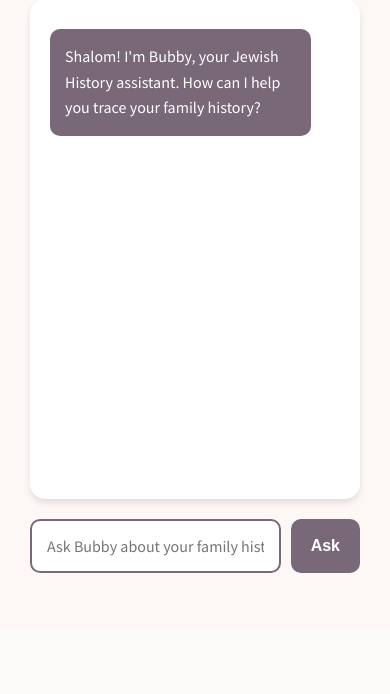
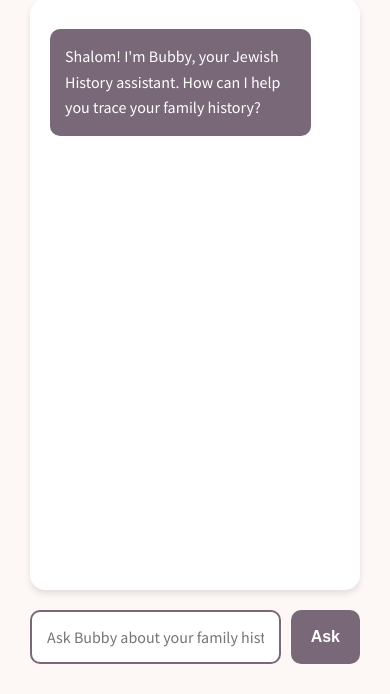
Before and after one commit to PixelNinja-VR/ask-bubby, a Flask app: page / in a window 390 px wide. Shown: the part 214-908 px from the top of the page. Before the commit the page ends 787 px from the top, so only its background shows below. Run offline with Flask 2, Linux system fonts and the light colour scheme.

Commit message:
Update index.html
Adjust chatbox size for mobile screens

```diff
--- a/templates/index.html
+++ b/templates/index.html
@@ -149,6 +149,11 @@
             button {
                 padding: 15px 20px;
             }
+            .chat-container {
+                height: 70vh; /* Reduce height for smaller screens */
+                max-height: 70vh; /* Ensure it doesn't exceed 70% of the viewport */
+                overflow-y: auto; /* Maintain scroll if content exceeds */
+            }
         }
     </style>
 </head>
```
